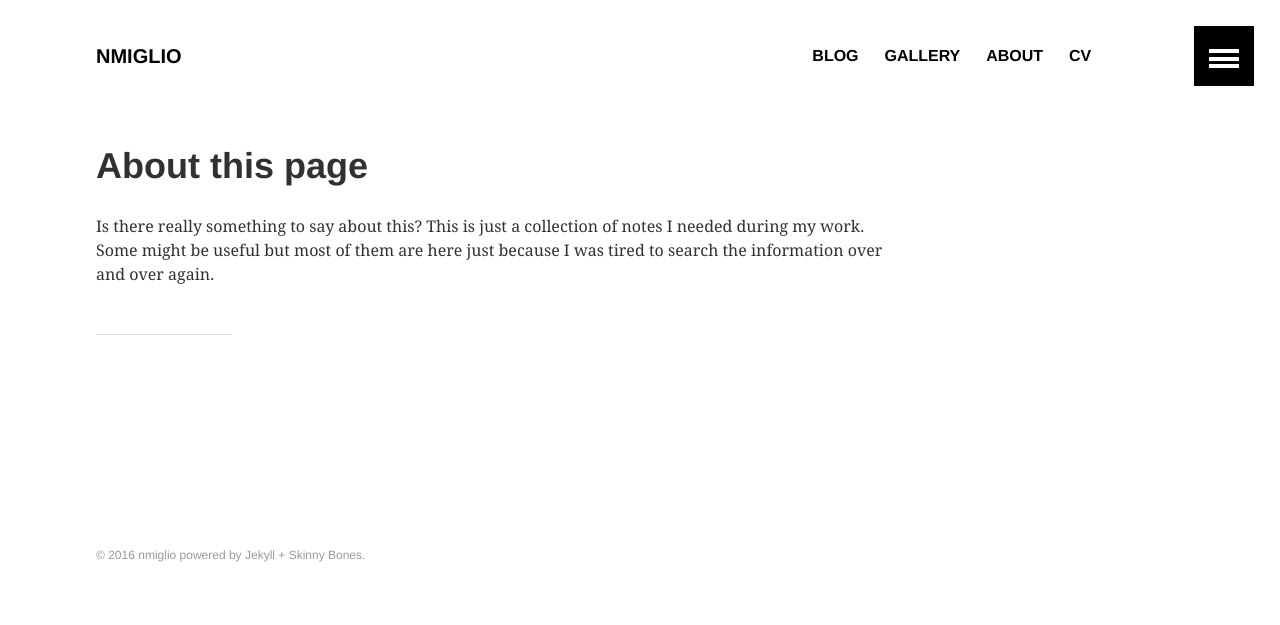
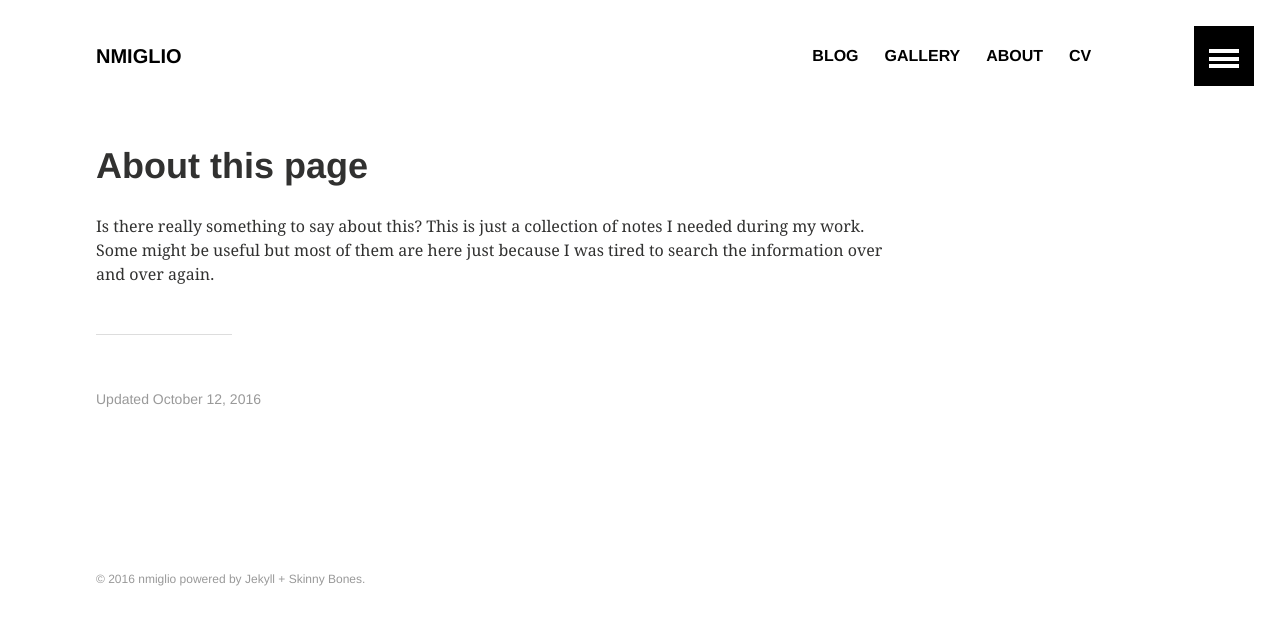
Before and after one commit to nmiglio/nmiglio.github.io, a Jekyll site: the page built from about/index.html, in a window 1280 px wide. Shown: the top 625 px of the page. Built offline with Jekyll 4.4.1, drawn with Linux system fonts in a browser that asks for light colours; some of the changed lines change nothing that is shown.

Commit message:
Update index.html

```diff
--- a/about/index.html
+++ b/about/index.html
@@ -1,6 +1,8 @@
 ---
 layout: article
 title: "About this page"
+date: 2016-10-12T15:53:20-02:00
+modified: 2016-10-12T15:56:44-02:00
 share: false
 ads: false
 ---
```
